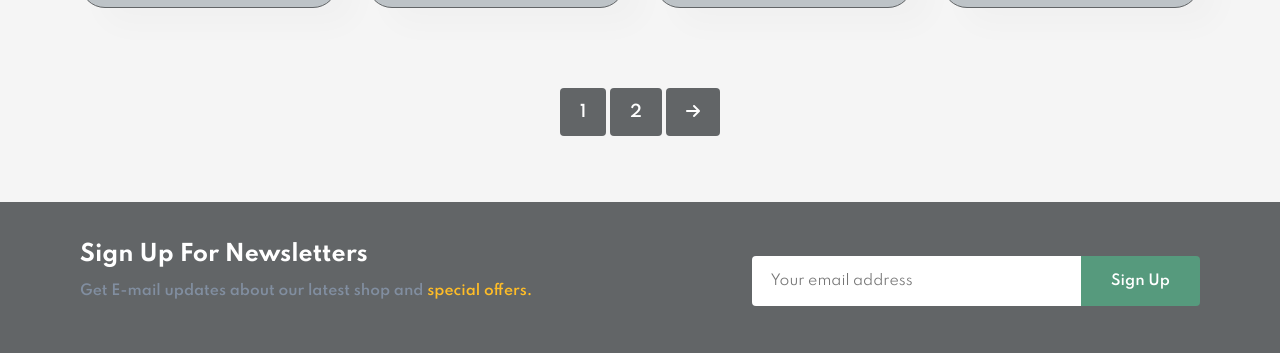
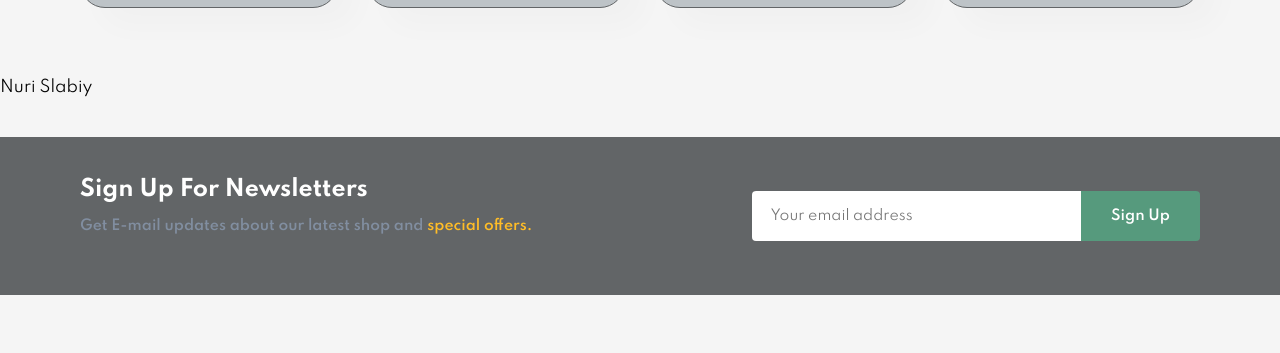
Before and after one commit to Yerlen04se/exercise1, a plain HTML site: page SN_Shop/shop.html in a window 1280 px wide. Shown: the part 2095-2448 px from the top of the page. Drawn offline with Linux system fonts and the light colour scheme.

Commit message:
Update shop.html

```diff
--- a/SN_Shop/shop.html
+++ b/SN_Shop/shop.html
@@ -311,10 +311,8 @@
       </div>
    </section>
 
-   <section id="pagination" class="section-p1">
-      <a href="#">1</a>
-      <a href="shop2.html">2</a>
-      <a href="#"><i class="fa-solid fa-arrow-right"></i></a>
+   <section>
+      <p>Nuri Slabiy</p>
    </section>
 
    <section id="newsletter" class="section-p1 section-m1">
```
